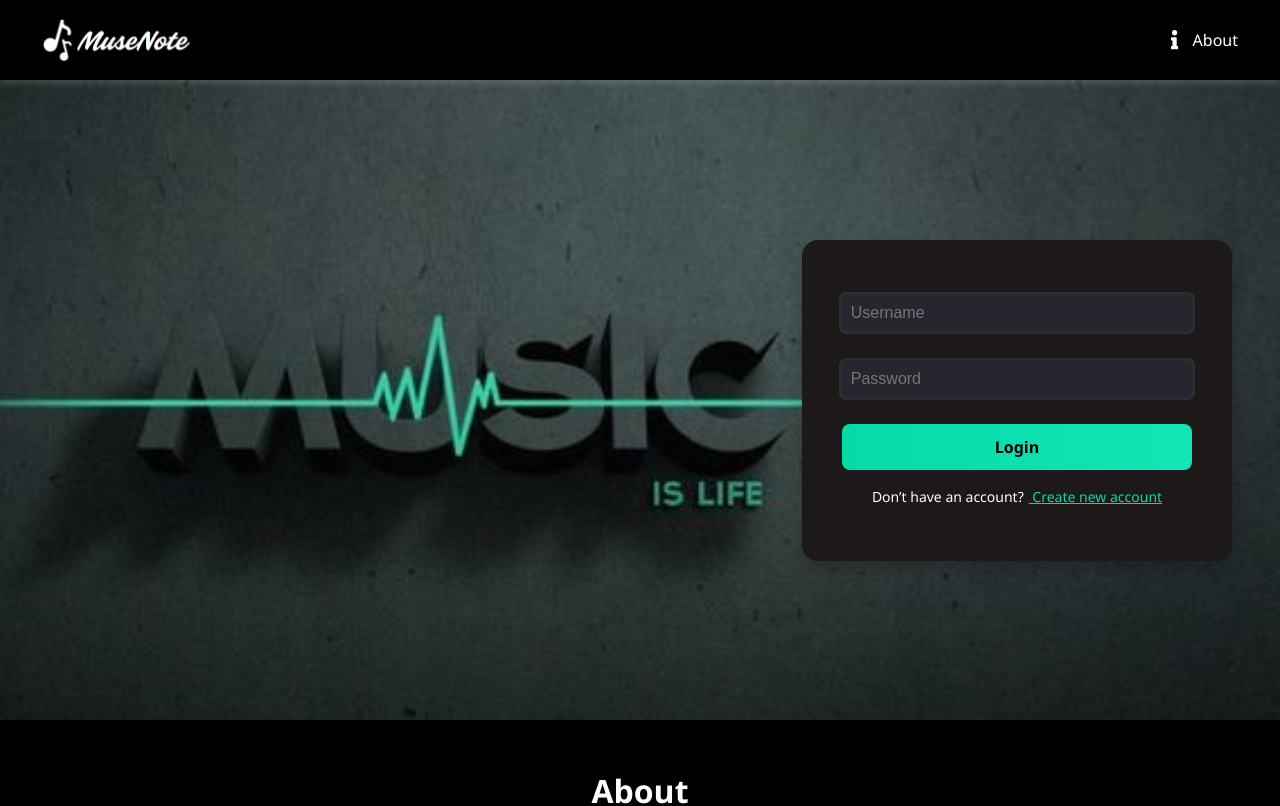
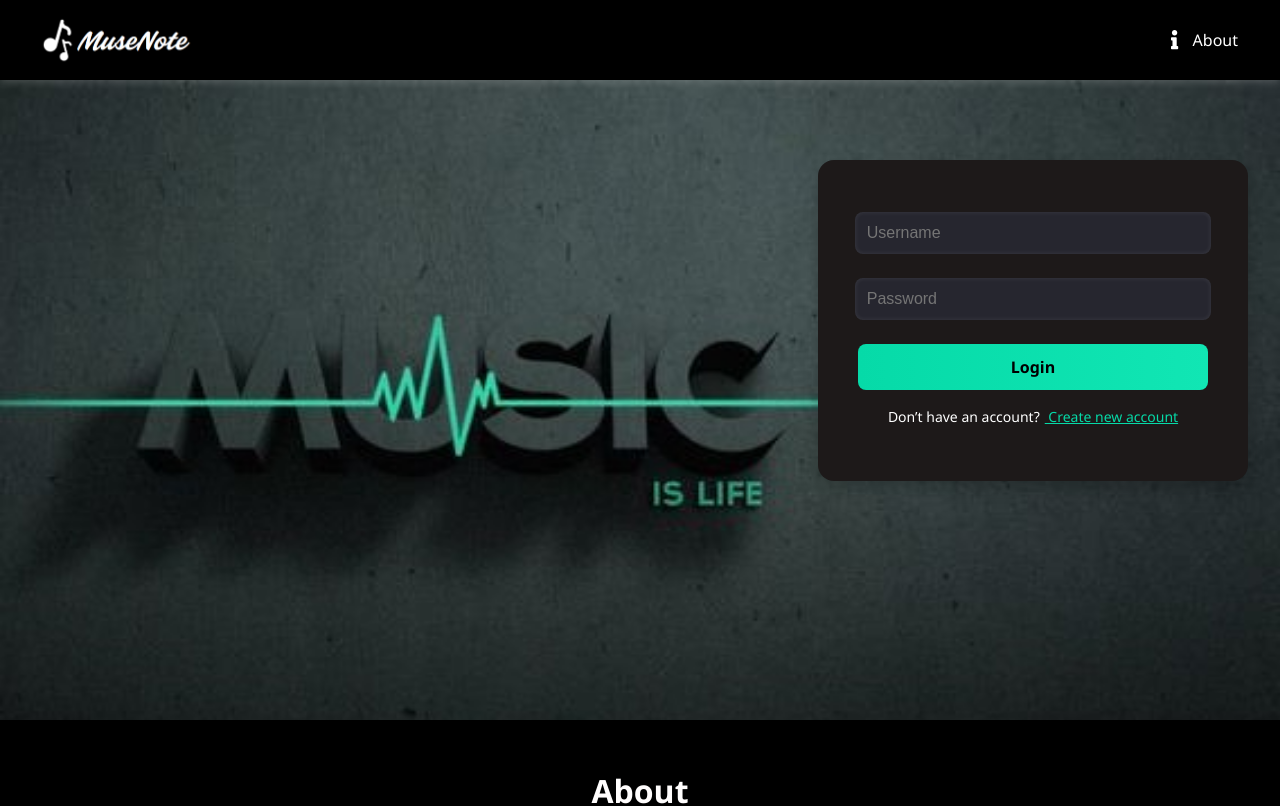
Before and after one commit to vaishke/MuseNote-Frontend, a React (Vite) app in the folder musenote/: page / in a window 1280 px wide. Shown: the top 806 px of the page. Built offline with nearby package versions, Linux system fonts and the light colour scheme; a web font is replaced by a local one.

Commit message:
modified

```diff
--- a/musenote/src/components/LandingPage.css
+++ b/musenote/src/components/LandingPage.css
@@ -79,8 +79,8 @@ html,
 
 .login-box-wrapper {
     position: absolute;
-    top: 10rem;
-    right: 3rem;
+    top: 5rem;
+    right: 2rem;
     z-index: 999;
 }
 
@@ -151,7 +151,6 @@ html,
     margin-left: 5px;
 }
 
-
 .login-button {
     width: 100%;
     padding: 12px;
@@ -170,7 +169,6 @@ html,
     transform: scale(1.05);
     background: linear-gradient(to right, #06daa8, #11e6b4);
 }
-
 
 .about-section {
     padding: 20px 60px;
```
Lines whose indentation alone changed are shown as unchanged.
